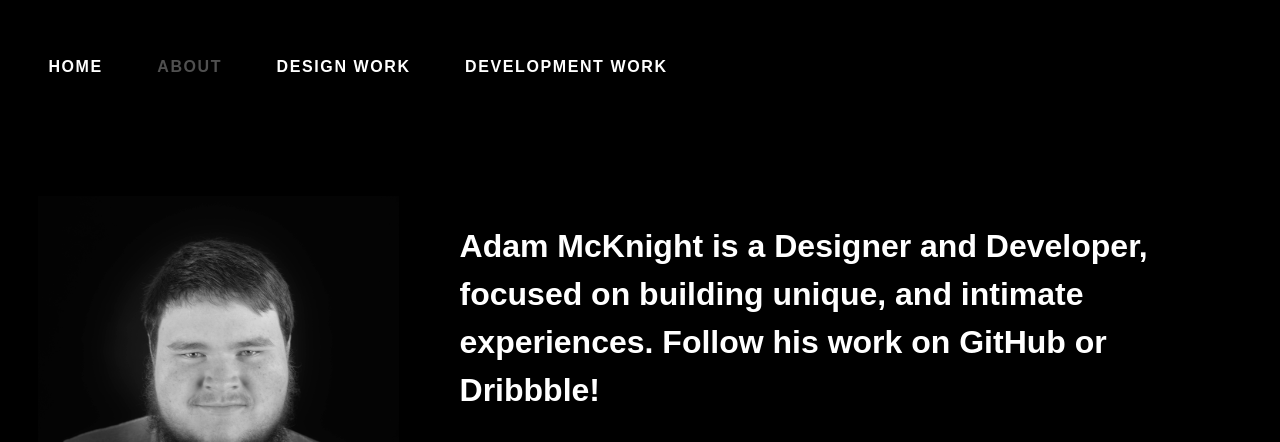
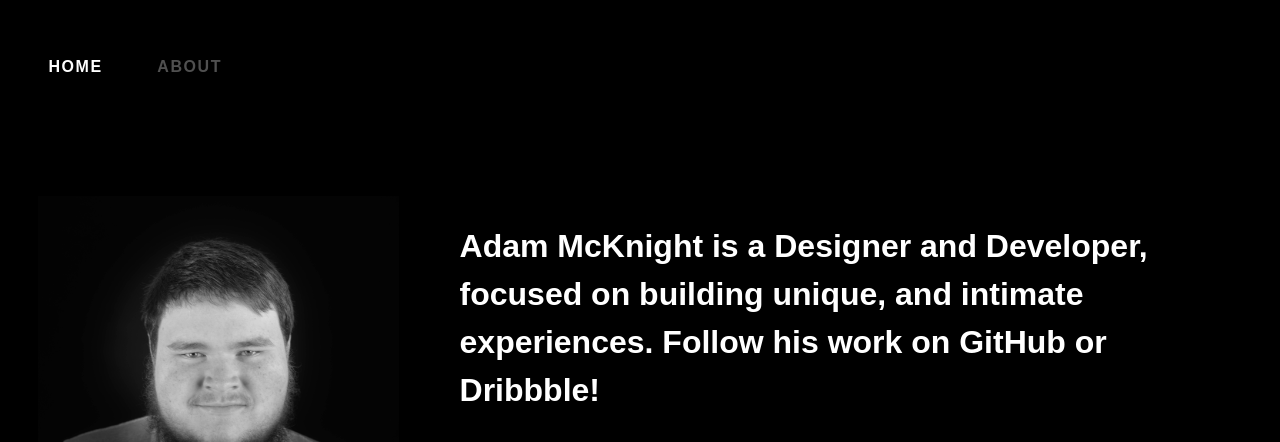
Before and after one commit to apmcknight/portfolio, a plain HTML site: page docs/about.html in a window 1280 px wide. Shown: the part 310-752 px from the top of the page. Drawn offline with nearby package versions, Linux system fonts and the light colour scheme; a script that the page names is missing; a small style sheet from the web is missing.

Commit message:
Fixed links

```diff
--- a/docs/about.html
+++ b/docs/about.html
@@ -19,8 +19,8 @@
             <nav>
                 <a href="index.html">Home</a>
                 <a class="currentPage" href="about.html">About</a>
-                <a href="design.html">Design Work</a>
-                <a href="dev.html">Development Work</a>
+                <!-- <a href="design.html">Design Work</a>
+                <a href="dev.html">Development Work</a> -->
             </nav>
 
             <img class="profile" src="./assets/profile.jpg" alt="Profile Image">
```
